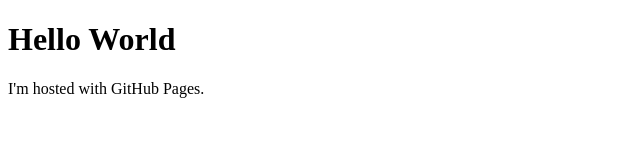
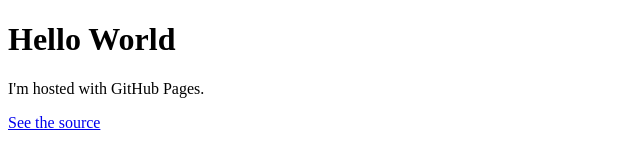
Before and after one commit to partialinfinity/partialinfinity.github.io, a plain HTML site: page index.html in a window 1280 px wide. Shown: the whole page, without its empty margins (0-640 px from the left). Drawn offline with Linux system fonts and the light colour scheme.

Commit message:
Added link to github repo

```diff
--- a/index.html
+++ b/index.html
@@ -3,5 +3,6 @@
 <body>
 <h1>Hello World</h1>
 <p>I'm hosted with GitHub Pages.</p>
+<a href="https://github.com/partialinfinity/partialinfinity.github.io">See the source</a>
 </body>
 </html>
```
